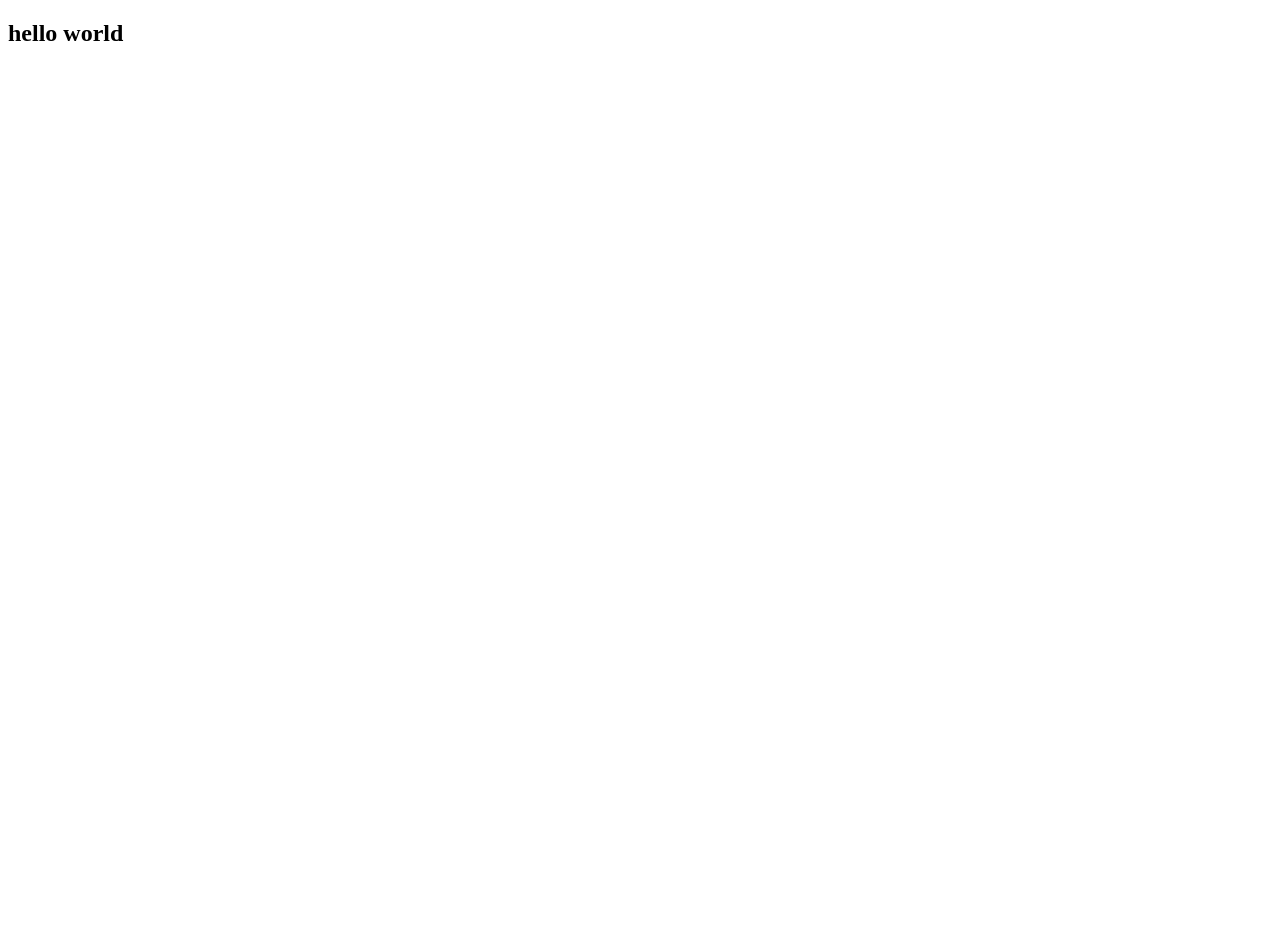
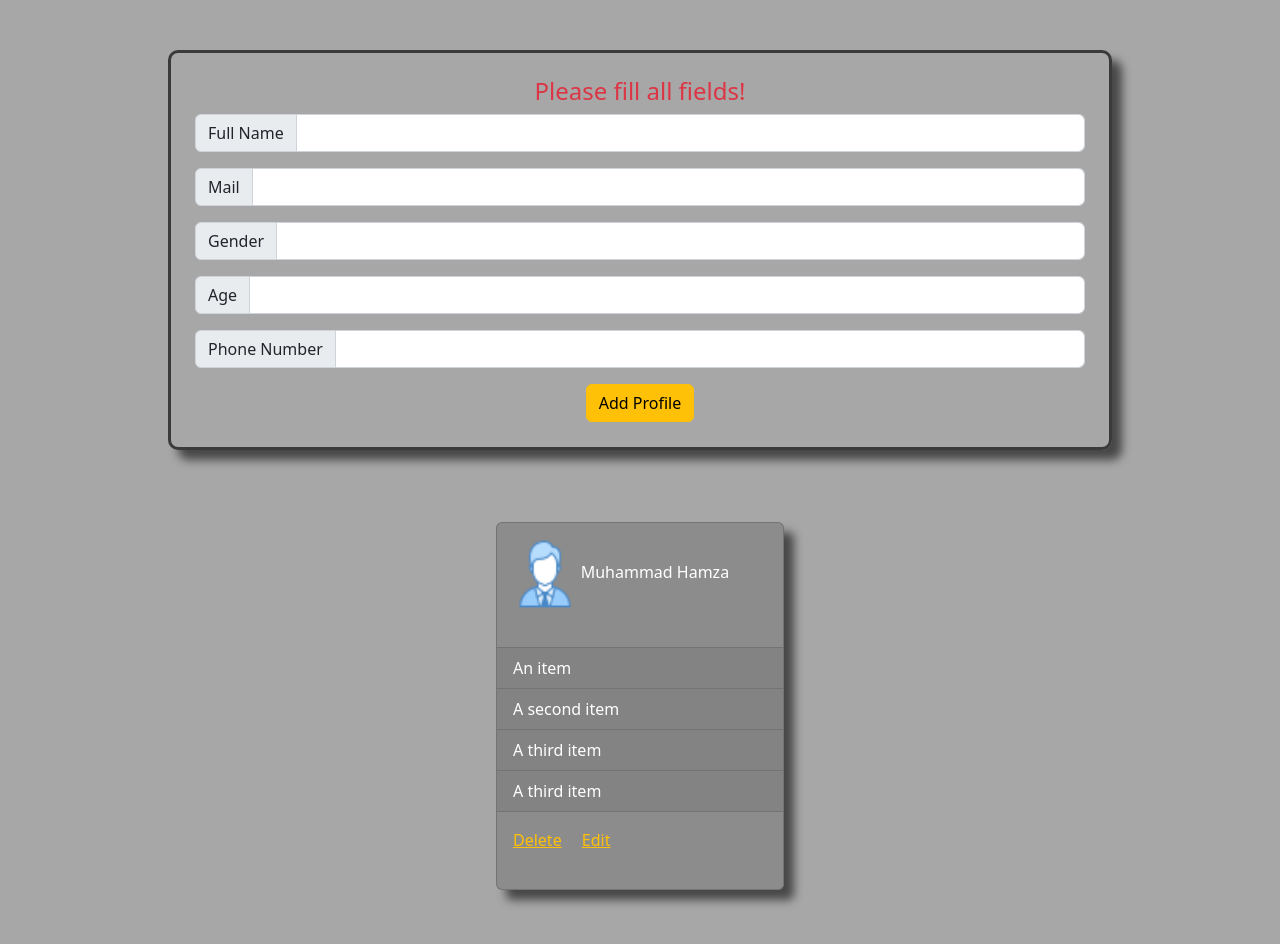
Before and after one commit to HamzaBashir123/Express_CRUD_Practics, a website: page index.html in a window 1280 px wide. Before the commit the page ends 800 px from the top, so only its background shows below. Drawn offline with nearby package versions, Linux system fonts and the light colour scheme.

Commit message:
not complete

```diff
--- a/index.html
+++ b/index.html
@@ -1,11 +1,144 @@
 <!DOCTYPE html>
 <html lang="en">
-<head>
-    <meta charset="UTF-8">
-    <meta name="viewport" content="width=device-width, initial-scale=1.0">
-    <title>Document</title>
-</head>
-<body>
-    <h2>hello world</h2>
-</body>
+  <head>
+    <meta charset="utf-8" />
+    <meta name="viewport" content="width=device-width, initial-scale=1" />
+    <title>Express CRUD Operation</title>
+    <link
+      href="https://cdn.jsdelivr.net/npm/bootstrap@5.2.3/dist/css/bootstrap.min.css"
+      rel="stylesheet"
+      integrity="sha384-rbsA2VBKQhggwzxH7pPCaAqO46MgnOM80zW1RWuH61DGLwZJEdK2Kadq2F9CUG65"
+      crossorigin="anonymous"
+    />
+    <link rel="stylesheet" href="./style.css" />
+  </head>
+  <body>
+    <div class="container-fluid mainDiv">
+      <div class="container contentCreateDiv p-4">
+        <h4 class="text-danger text-center">Please fill all fields!</h4>
+        <div class="input-group input-group-default mb-3 bg-transparent">
+          <span class="input-group-text" id="inputGroup-sizing-sm"
+            >Full Name</span
+          >
+          <input
+            type="text"
+            class="form-control fullName"
+            aria-label="Sizing example input"
+            aria-describedby="inputGroup-sizing-sm"
+          />
+        </div>
+        <div class="input-group input-group-default mb-3 bg-transparent">
+          <span class="input-group-text" id="inputGroup-sizing-sm">Mail</span>
+          <input
+            type="text"
+            class="form-control mail"
+            aria-label="Sizing example input"
+            aria-describedby="inputGroup-sizing-sm"
+          />
+        </div>
+        <div class="input-group input-group-default mb-3 bg-transparent">
+          <span class="input-group-text" id="inputGroup-sizing-sm">Gender</span>
+          <input
+            type="text"
+            class="form-control gender"
+            aria-label="Sizing example input"
+            aria-describedby="inputGroup-sizing-sm"
+          />
+        </div>
+        <div class="input-group input-group-default mb-3 bg-transparent">
+          <span class="input-group-text" id="inputGroup-sizing-sm">Age</span>
+          <input
+            type="text"
+            class="form-control age"
+            aria-label="Sizing example input"
+            aria-describedby="inputGroup-sizing-sm"
+          />
+        </div>
+        <div class="input-group input-group-default mb-3 bg-transparent">
+          <span class="input-group-text" id="inputGroup-sizing-sm"
+            >Phone Number</span
+          >
+          <input
+            type="number"
+            class="form-control phoneNumber"
+            aria-label="Sizing example input"
+            aria-describedby="inputGroup-sizing-sm"
+          />
+        </div>
+        <!-- <div class="input-group input-group-default mb-3 bg-transparent">
+                <span class="input-group-text" id="inputGroup-sizing-sm">Profile Picture</span>
+                <input type="file" class="form-control" accept=".jpg, .jpeg, .png"  aria-label="Sizing example input" aria-describedby="inputGroup-sizing-sm">
+              </div> -->
+        <div class="d-flex justify-content-evenly">
+          <button type="button" class="btn btn-warning addProfile">
+            Add Profile
+          </button>
+          <button type="button" class="btn btn-warning editItem">
+            Edit Profile
+          </button>
+        </div>
+      </div>
+      <div class="postData mt-5 d-flex flex-wrap justify-content-evenly">
+
+        <div class="card m-4" style="width: 18rem; height: 23rem;">
+            <div class="card-body">
+                <img src="./assets/Male.png" class="card-img-top profilePic" alt="...">
+              <h6 class="card-title d-inline">Muhammad Hamza</h6>
+
+            </div>
+            <ul class="list-group list-group-flush">
+              <li class="list-group-item">An item</li>
+              <li class="list-group-item">A second item</li>
+              <li class="list-group-item">A third item</li>
+              <li class="list-group-item">A third item</li>
+
+            </ul>
+            <div class="card-body">
+              <a href="#" class="card-link">Delete</a>
+              <a href="#" class="card-link">Edit</a>
+            </div>
+          </div>
+
+
+
+
+
+
+
+      </div>
+
+
+
+
+    </div>
+
+
+
+    <script
+      src="https://cdn.jsdelivr.net/npm/bootstrap@5.2.3/dist/js/bootstrap.bundle.min.js"
+      integrity="sha384-kenU1KFdBIe4zVF0s0G1M5b4hcpxyD9F7jL+jjXkk+Q2h455rYXK/7HAuoJl+0I4"
+      crossorigin="anonymous"
+    ></script>
+    <script src="https://cdn.jsdelivr.net/npm/axios/dist/axios.min.js"></script>
+    <script type="module" >
+         const fullName = document.querySelector('.fullName')
+const mail = document.querySelector('.mail')
+const gender = document.querySelector('.gender')
+const age = document.querySelector('.age')
+const phoneNumber = document.querySelector('.phoneNumber')
+const addProfile = document.querySelector('.addProfile')
+const profilePic = document.querySelector('.profilePic')
+let name = "alice"
+
+function submitButton(){
+   axios.get('http://localhost/8000')
+   .then(function(respponse){
+
+   })
+
+}
+
+addProfile.addEventListener('click', submitButton)
+    </script>
+  </body>
 </html>
--- /dev/null
+++ b/style.css
@@ -0,0 +1,44 @@
+*{
+    margin: 0;
+    padding: 0;
+    box-sizing: border-box;
+}
+.mainDiv{
+    height: 100%;
+    width: 100%;
+    padding: 50px ;
+
+    background-color: rgba(128, 128, 128, 0.692);
+}
+.contentCreateDiv{
+    /* padding-top: 20px ; */
+    height: 400px;
+    border: 3px solid rgba(0, 0, 0, 0.651);
+    min-width: 20%;
+    border-radius: 10px;
+    max-width: 80%;
+    box-shadow: 10px 10px 10px rgba(0, 0, 0, 0.575);
+}
+.card{
+    background-color: rgba(128, 128, 128, 0.692);
+    box-shadow: 10px 10px 10px rgba(0, 0, 0, 0.575);
+    color: white;
+}
+.card ul li{
+    background-color: rgba(128, 128, 128, 0.692);
+    color: white;
+}
+.card a{
+    color: #ffc107;
+}
+.profilePic{
+    /* display: block; */
+    /* border: 3px solid green; */
+    height: 70px;
+    width: 25%;
+
+}
+
+.editItem{
+    display: none;
+}
--- /dev/null
+++ b/tours.json
@@ -0,0 +1 @@
+{"data":[{"fullName":"saad islam","mail":"saadislamn@gmail.com","gender":"Male","age":22,"phoneNumber":""},{"id":4,"fullName":"jazim razzaq","mail":"jazimrazzaq@gmail.com","gender":"Male","age":21,"phoneNumber":"03417767565"},{"id":"7","fullName":"saad islam","mail":"saadislamn@gmail.com","gender":"Male","age":22,"phoneNumber":"03131313"},{"id":3,"fullName":"saad islam","mail":"saadislamn@gmail.com","gender":"Male","age":22,"phoneNumber":"03131313"}]}
```
Also changed, not shown: app.js (added, +107 -0 lines), package.json (added, +20 -0 lines), assets/Female.png (added), assets/Male.png (added), 2 other files.
